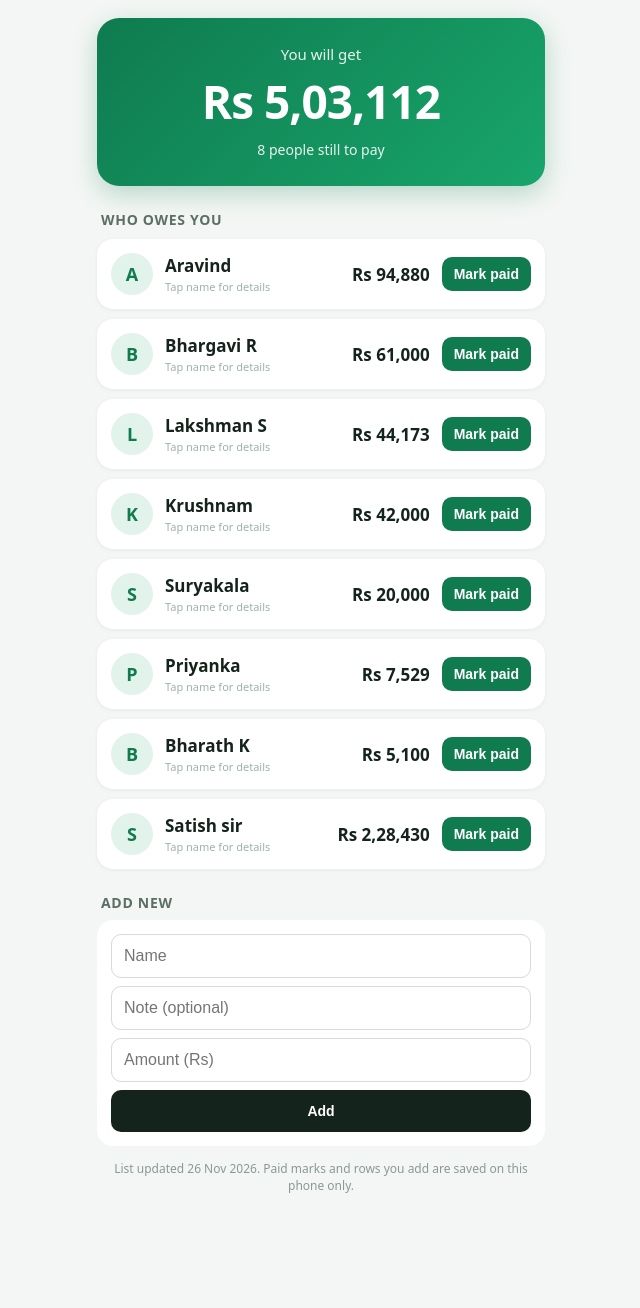
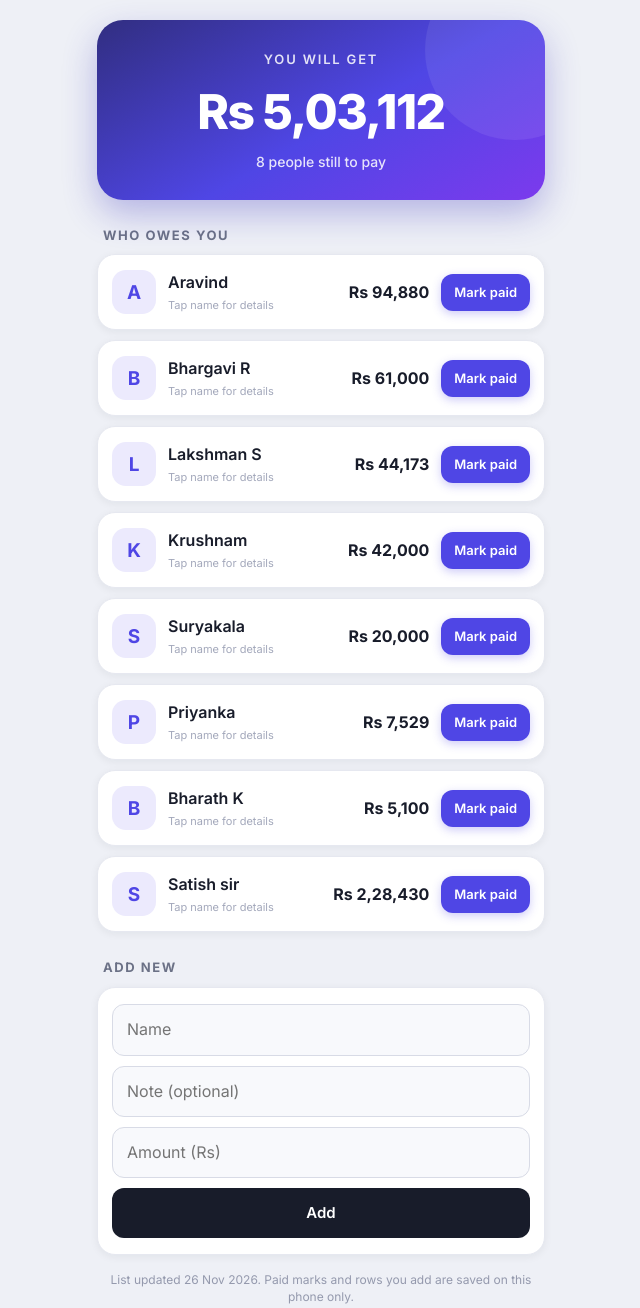
Before and after one commit to rakeshpola24-bit/incomings-tracker, a plain HTML site: page index.html in a window 1280 px wide. Shown: the whole page, without its empty margins (319-959 px from the left). Before the commit the page ends 1246 px from the top, so only its background shows below. Drawn offline with Linux system fonts and the light colour scheme.

Commit message:
Update index.html

```diff
--- a/index.html
+++ b/index.html
@@ -1,39 +1,47 @@
 <!DOCTYPE html>
 <html lang="en"><head><meta charset="utf-8"><meta name="viewport" content="width=device-width,initial-scale=1">
 <title>Money coming to you</title>
+<link rel="preconnect" href="https://fonts.googleapis.com"><link rel="preconnect" href="https://fonts.gstatic.com" crossorigin>
+<link href="https://fonts.googleapis.com/css2?family=Inter:wght@400;500;600;700;800&display=swap" rel="stylesheet">
 <style>
 *{box-sizing:border-box}
-body{font-family:system-ui,-apple-system,sans-serif;margin:0;background:#f3f6f4;color:#14231b}
-main{max-width:480px;margin:0 auto;padding:18px 16px 40px}
-.hero{background:linear-gradient(135deg,#0f7b4f,#18a56b);color:#fff;border-radius:22px;padding:26px 20px;text-align:center;box-shadow:0 8px 24px rgba(15,123,79,.25)}
-.hero small{display:block;font-size:15px;opacity:.9}
-.hero b{display:block;font-size:46px;margin:6px 0;letter-spacing:-1px}
-.hero span{font-size:14px;opacity:.9}
-h2{font-size:14px;letter-spacing:.05em;text-transform:uppercase;color:#5b6f64;margin:24px 4px 8px}
-.row{background:#fff;border-radius:16px;padding:14px;margin:10px 0;display:flex;gap:12px;align-items:center;box-shadow:0 1px 4px rgba(0,0,0,.06)}
-.av{width:42px;height:42px;border-radius:50%;background:#e1f3ea;color:#0f7b4f;display:flex;align-items:center;justify-content:center;font-weight:700;font-size:18px}
-.info{flex:1}.who{font-weight:600;font-size:17px}.why{font-size:13px;color:#6b7c72}
-.tap{font-size:11px;color:#9db3a7;margin-top:2px}
-.amt{font-weight:700;font-size:17px;white-space:nowrap}
-button{border:0;border-radius:10px;padding:9px 12px;font-size:14px;font-weight:600;cursor:pointer}
-.pay{background:#0f7b4f;color:#fff}
-.row.paid{opacity:.55}.row.paid .amt{text-decoration:line-through}.row.paid .pay{background:#e1e6e3;color:#40524a}
-.del{background:none;color:#9aa;padding:6px}
-form{display:grid;gap:8px;background:#fff;padding:14px;border-radius:16px}
-input{padding:12px;border:1px solid #d3dcd7;border-radius:10px;font-size:16px}
-form button{background:#14231b;color:#fff;padding:13px}
-.note{font-size:12px;color:#8a9a90;text-align:center;margin-top:14px}
-.ov{position:fixed;inset:0;background:rgba(10,24,17,.55);display:flex;align-items:flex-end;justify-content:center;padding:14px;z-index:60}
+html{-webkit-text-size-adjust:100%}
+body{font-family:'Inter',system-ui,-apple-system,'Segoe UI',Roboto,sans-serif;margin:0;background:#eef0f6;color:#181c2a;line-height:1.45}
+button,input{font:inherit}
+main{max-width:480px;margin:0 auto;padding:20px 16px 48px}
+.hero{background:linear-gradient(150deg,#312e81,#4f46e5 55%,#7c3aed);color:#fff;border-radius:26px;padding:30px 22px 26px;text-align:center;box-shadow:0 14px 34px rgba(63,56,190,.32);position:relative;overflow:hidden}
+.hero::after{content:"";position:absolute;top:-60px;right:-60px;width:180px;height:180px;border-radius:50%;background:rgba(255,255,255,.08)}
+.hero small{display:block;font-size:13px;font-weight:600;letter-spacing:.14em;text-transform:uppercase;opacity:.85}
+.hero b{display:block;font-size:48px;font-weight:800;margin:8px 0 4px;letter-spacing:-1.5px}
+.hero span{font-size:14px;opacity:.85;font-weight:500}
+h2{font-size:13px;font-weight:700;letter-spacing:.12em;text-transform:uppercase;color:#6b7186;margin:26px 6px 10px}
+.row{background:#fff;border-radius:18px;padding:15px 14px;margin:10px 0;display:flex;gap:12px;align-items:center;box-shadow:0 2px 8px rgba(24,28,42,.06);border:1px solid #e6e8f0}
+.av{width:44px;height:44px;border-radius:14px;background:#eceafd;color:#4f46e5;display:flex;align-items:center;justify-content:center;font-weight:700;font-size:19px;flex:none}
+.info{flex:1;min-width:0}
+.who{font-weight:600;font-size:16px;color:#181c2a}
+.why{font-size:13px;color:#7a7f92;margin-top:1px}
+.tap{font-size:11px;color:#a3a8bb;margin-top:3px}
+.amt{font-weight:700;font-size:16px;white-space:nowrap;color:#181c2a}
+button{border:0;border-radius:12px;padding:9px 13px;font-size:13px;font-weight:600;cursor:pointer}
+.pay{background:#4f46e5;color:#fff;box-shadow:0 3px 10px rgba(79,70,229,.28)}
+.row.paid{opacity:.55}.row.paid .amt{text-decoration:line-through}.row.paid .pay{background:#e6e8f0;color:#5a5f73;box-shadow:none}
+.del{background:none;color:#b6bacb;padding:6px;font-size:15px}
+form{display:grid;gap:10px;background:#fff;padding:16px 14px;border-radius:18px;border:1px solid #e6e8f0;box-shadow:0 2px 8px rgba(24,28,42,.06)}
+input{padding:13px 14px;border:1px solid #d8dbe6;border-radius:12px;font-size:16px;background:#f8f9fc;color:#181c2a}
+input:focus{outline:2px solid #4f46e5;border-color:#4f46e5;background:#fff}
+form button{background:#181c2a;color:#fff;padding:14px;font-size:15px}
+.note{font-size:12px;color:#9499ad;text-align:center;margin-top:16px}
+.ov{position:fixed;inset:0;background:rgba(16,20,38,.55);display:flex;align-items:flex-end;justify-content:center;padding:14px;z-index:60}
 .ov[hidden]{display:none}
-.card{background:#fff;border-radius:20px;width:100%;max-width:460px;max-height:80vh;overflow:auto;padding:20px 18px;box-shadow:0 18px 50px rgba(0,0,0,.35)}
-.card h3{margin:0;font-size:20px}
-.card .dtd{font-size:13px;color:#6b7c72;margin:2px 0 10px}
-.dl{display:flex;justify-content:space-between;gap:10px;padding:8px 0;font-size:15px;border-bottom:1px dashed #e4ebe7}
-.dl span:last-child{white-space:nowrap;font-weight:600}
-.dl.r span:last-child{color:#b3261e}
-.dsub{display:flex;justify-content:space-between;padding:8px 0;font-size:15px;font-weight:600;border-bottom:1px solid #d3dcd7}
-.dtot{display:flex;justify-content:space-between;padding:12px 0 2px;font-size:18px;font-weight:700;color:#0f7b4f}
-.close{width:100%;margin-top:14px;background:#14231b;color:#fff;padding:12px;font-size:15px}
+.card{background:#fff;border-radius:24px 24px 18px 18px;width:100%;max-width:460px;max-height:80vh;overflow:auto;padding:22px 18px;box-shadow:0 20px 54px rgba(0,0,0,.35)}
+.card h3{margin:0;font-size:20px;font-weight:700;color:#181c2a}
+.card .dtd{font-size:13px;color:#7a7f92;margin:3px 0 12px}
+.dl{display:flex;justify-content:space-between;gap:12px;padding:9px 0;font-size:14px;border-bottom:1px dashed #e4e6ee;color:#3a3f52}
+.dl span:last-child{white-space:nowrap;font-weight:600;color:#181c2a}
+.dl.r span:last-child{color:#c2333b}
+.dsub{display:flex;justify-content:space-between;padding:10px 0;font-size:15px;font-weight:700;border-bottom:1px solid #d8dbe6;color:#181c2a}
+.dtot{display:flex;justify-content:space-between;padding:14px 0 2px;font-size:19px;font-weight:800;color:#4f46e5}
+.close{width:100%;margin-top:16px;background:#181c2a;color:#fff;padding:13px;font-size:15px}
 </style></head><body><main>
 <div class="hero"><small>You will get</small><b id="total">Rs 0</b><span id="sub"></span></div>
 <h2>Who owes you</h2>
```
